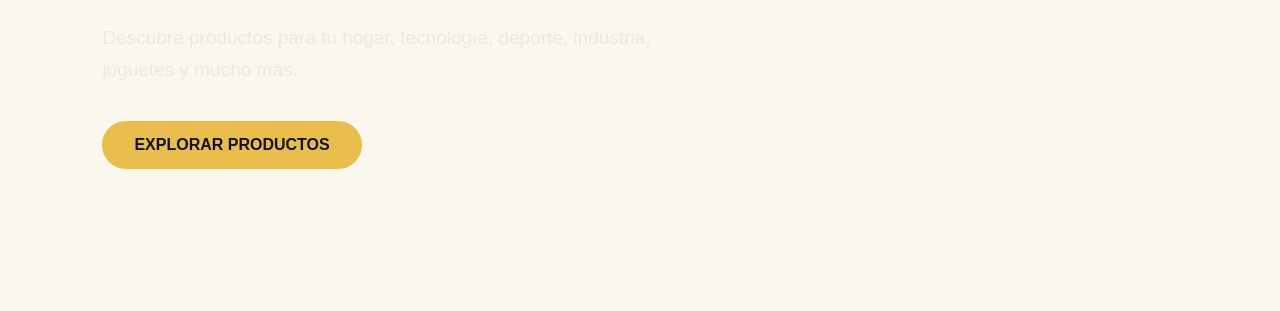
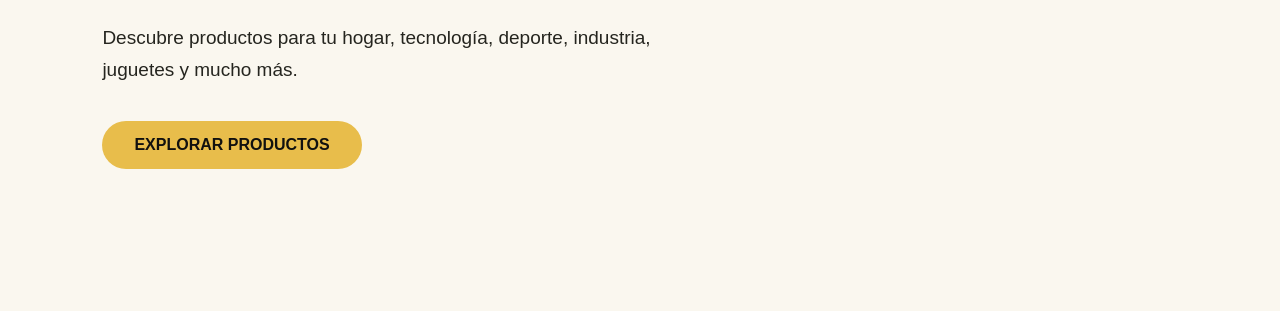
Before and after one commit to skenzihomecol/skenzi-home, a plain HTML site: page index.html in a window 1280 px wide. Shown: the part 472-783 px from the top of the page. Drawn offline with Linux system fonts and the light colour scheme.

Commit message:
Update index.html

```diff
--- a/index.html
+++ b/index.html
@@ -156,7 +156,7 @@
         }
 
         .hero p {
-            color: #eee9dd;
+           color: var(--negro-suave);
             font-size: 19px;
             line-height: 1.7;
             margin-bottom: 35px;
```
